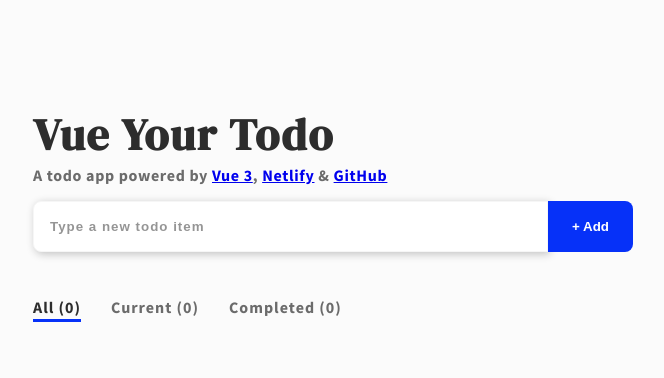
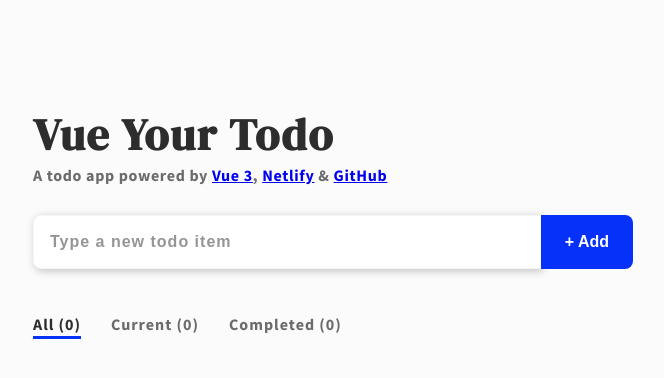
Before and after one commit to bencodezen/vue-your-todos, a Vue app: page / in a window 1280 px wide. Shown: the top 378 px of the page, without its empty margins (307-971 px from the left). Built offline with nearby package versions, Linux system fonts and the light colour scheme.

Commit message:
fix: font size and spacing

```diff
--- a/src/App.vue
+++ b/src/App.vue
@@ -308,6 +308,7 @@ html {
   border: 1px solid #f6f6f6;
   box-shadow: 2px 2px 8px 0 #c0c0c0;
   letter-spacing: 1px;
+  font-size: 1rem;
 }
 
 .new-task-input:hover {
@@ -327,6 +328,7 @@ html {
   border-top-right-radius: 8px;
   border-bottom-right-radius: 8px;
   transition: 0.2s background ease-in;
+  font-size: 1rem;
 }
 
 .new-task-button:hover {
@@ -352,6 +354,7 @@ html {
   font-weight: bold;
   color: #6b6b6b;
   margin-top: 0;
+  margin-bottom: 30px;
   letter-spacing: 0.67px;
 }
 </style>
```
